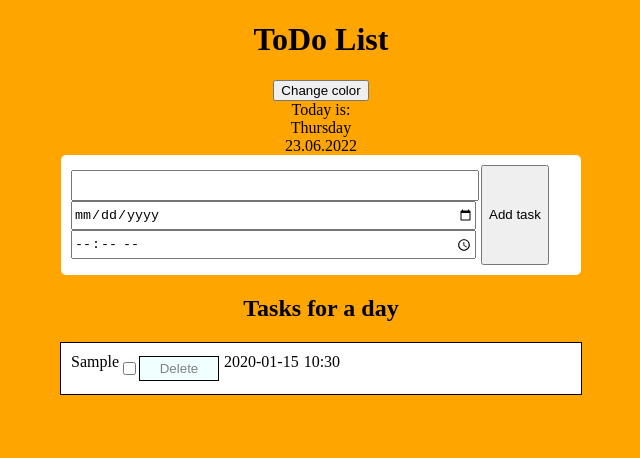
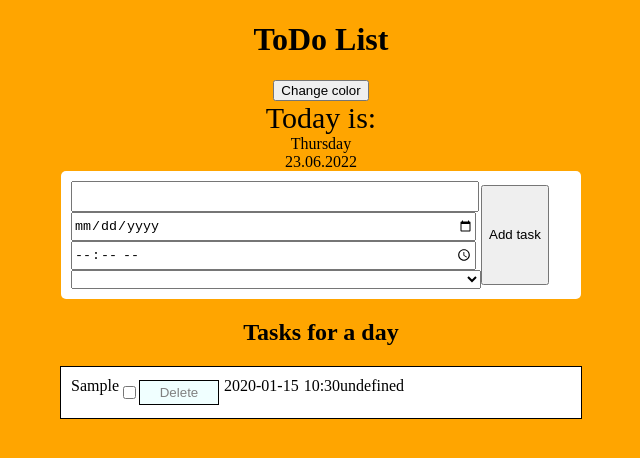
Before and after one commit to bLuDd1/todo-list, a plain HTML site: page index.html in a window 1280 px wide. Both pictures are taken after typing "Sample", "2020-01-15", "10:30" into the empty fields and a click on the button "Add task". Shown: the whole page, without its empty margins (319-959 px from the left). Drawn offline with Linux system fonts and the light colour scheme.

Commit message:
Some minor changes.

```diff
--- a/index.html
+++ b/index.html
@@ -18,6 +18,12 @@
                 <input type="text" id="task" class="task-input">
                 <input type="date" id="date" class="task-input">
                 <input type="time" id="time" class="task-input">
+                <select id="select" class="task-input">
+                    <optgroup label="Choose category">
+                    <option value="value2">Personal</option>
+                    <option value="value3">Working</option>
+                    </optgroup>
+                </select>
             </div>
             <div class="button-container">
                 <button id="add-task">Add task</button>
--- a/script.js
+++ b/script.js
@@ -20,11 +20,12 @@ let todoElems = [];
 
 // Creating new tasks
 class Task {
-  constructor(description, date, time) {
+  constructor(description, date, time, category) {
     this.description = description;
     this.completed = false;
     this.date = date;
     this.time = time;
+    this.category = category;
   }
 }
 
@@ -45,6 +46,7 @@ const createTemplate = (task, index) =>
                 </div>
                 <div id="date-output">${task.date}</div>
                 <div id="time-output">${task.time}</div>
+                <div id="chosen-catogory">${task.category}</div>
             </div>`
   ;
 
@@ -79,7 +81,7 @@ const completeTask = (index) => {
 };
 
 const deleteTask = (index) => {
-  todoElems[index].classList.add('delition');
+  todoElems[index].classList.add('deletion');
   setTimeout(() => {
     tasks.splice(index, 1);
     updateStorage();
@@ -96,12 +98,17 @@ const resetInputs = () => {
 
 // Adding new tasks to array
 addTask.onclick = () => {
-  tasks.push(new Task(descriptionTask.value, dateInput.value, timeInput.value));
+  tasks.push(new Task(
+    descriptionTask.value,
+    dateInput.value,
+    timeInput.value)
+  );
   updateStorage();
   fillTodosCont();
   resetInputs();
 };
 
+// Needs to show the correct date
 const zeroFormat = (value) => {
   if (value < 10) { // Dates and months that starts with '0'
     value = '0' + value;
@@ -139,6 +146,7 @@ currentDay.innerHTML = getCurrentDay();
 
 const getRandomNumber = (value) => Math.floor(Math.random() * value);
 
+// Change background color
 backgroundButton.onclick = () => {
   const colors = [
     '#E7C950',
--- a/styles.css
+++ b/styles.css
@@ -72,7 +72,7 @@ h1 {
     opacity: 0.5;
 }
 
-.tasks-items.delition {
+.tasks-items.deletion {
     animation: opacity 1s ease-in-out;
 }
 
@@ -114,3 +114,11 @@ h1 {
     margin-right: 5px;
     margin-left: 5px;
 }
+
+.today-greeting {
+    font-size: 30px;
+}
+
+#select {
+    width: 410px;
+}
```
